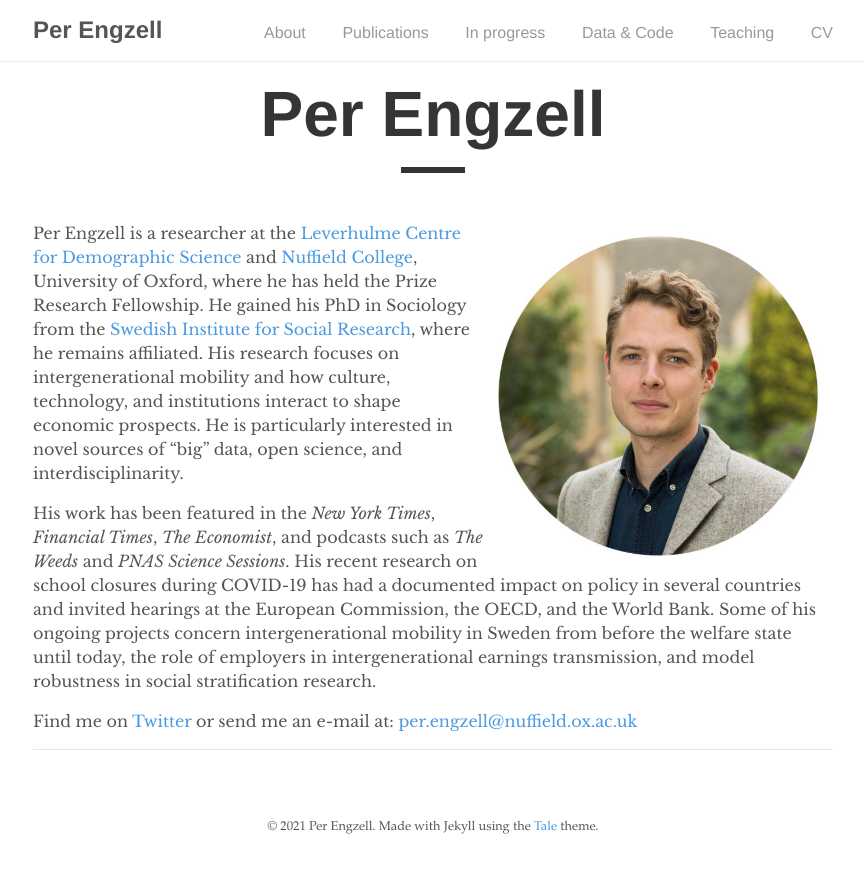
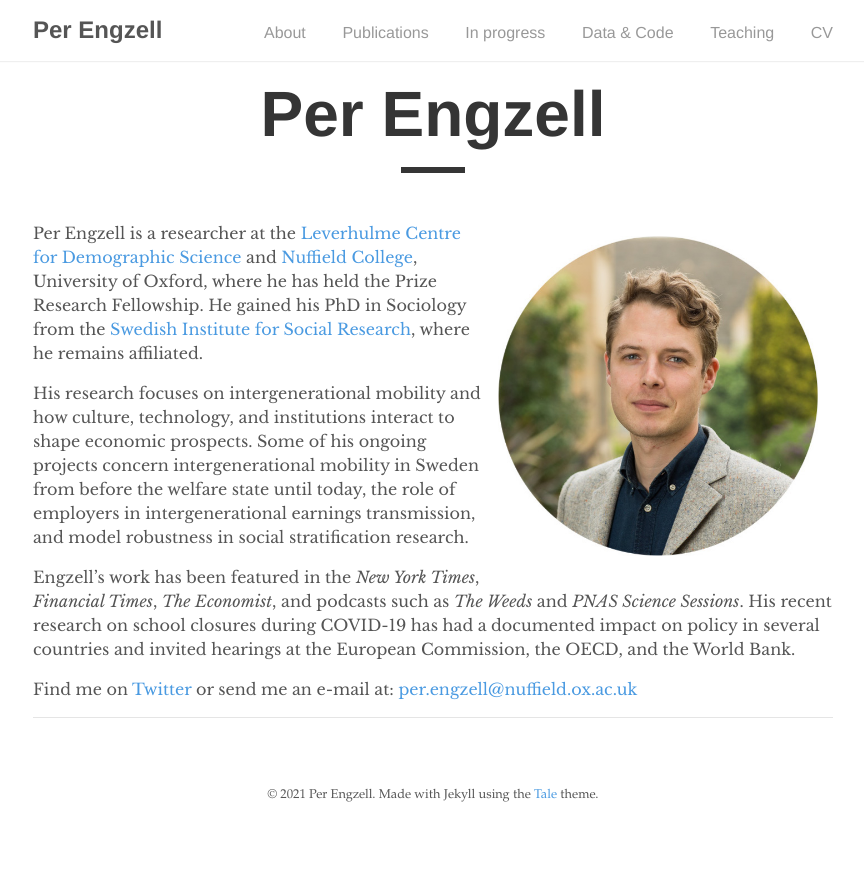
Before and after one commit to pengzell/pengzell.github.io, a Jekyll site: the page built from index.md, in a window 1280 px wide. Shown: the top 873 px of the page, without its empty margins (207-1071 px from the left). Built offline with Jekyll 4.4.1, drawn with Linux system fonts in a browser that asks for light colours.

Commit message:
Update index.md

```diff
--- a/index.md
+++ b/index.md
@@ -6,8 +6,10 @@
 
 ![Per Engzell](portrait.jpg){:style="float:right; margin:15px; width: 40%;"}
 
-Per Engzell is a researcher at the [Leverhulme Centre for Demographic Science](http://www.demographicscience.ox.ac.uk) and [Nuffield College](https://www.nuffield.ox.ac.uk), University of Oxford, where he has held the Prize Research Fellowship. He gained his PhD in Sociology from the [Swedish Institute for Social Research](https://www.sofi.su.se/english/), where he remains affiliated. His research focuses on intergenerational mobility and how culture, technology, and institutions interact to shape economic prospects. He is particularly interested in novel sources of "big" data, open science, and interdisciplinarity.
+Per Engzell is a researcher at the [Leverhulme Centre for Demographic Science](http://www.demographicscience.ox.ac.uk) and [Nuffield College](https://www.nuffield.ox.ac.uk), University of Oxford, where he has held the Prize Research Fellowship. He gained his PhD in Sociology from the [Swedish Institute for Social Research](https://www.sofi.su.se/english/), where he remains affiliated.
 
-His work has been featured in the *New York Times*, *Financial Times*, *The Economist*, and podcasts such as *The Weeds* and *PNAS Science Sessions*. His recent research on school closures during COVID-19 has had a documented impact on policy in several countries and invited hearings at the European Commission, the OECD, and the World Bank. Some of his ongoing projects concern intergenerational mobility in Sweden from before the welfare state until today, the role of employers in intergenerational earnings transmission, and model robustness in social stratification research.
+His research focuses on intergenerational mobility and how culture, technology, and institutions interact to shape economic prospects. Some of his ongoing projects concern intergenerational mobility in Sweden from before the welfare state until today, the role of employers in intergenerational earnings transmission, and model robustness in social stratification research.
+
+Engzell's work has been featured in the *New York Times*, *Financial Times*, *The Economist*, and podcasts such as *The Weeds* and *PNAS Science Sessions*. His recent research on school closures during COVID-19 has had a documented impact on policy in several countries and invited hearings at the European Commission, the OECD, and the World Bank.
 
 Find me on [Twitter](https://twitter.com/pengzell) or send me an e-mail at: [per.engzell@nuffield.ox.ac.uk](mailto:per.engzell@nuffield.ox.ac.uk)
```
